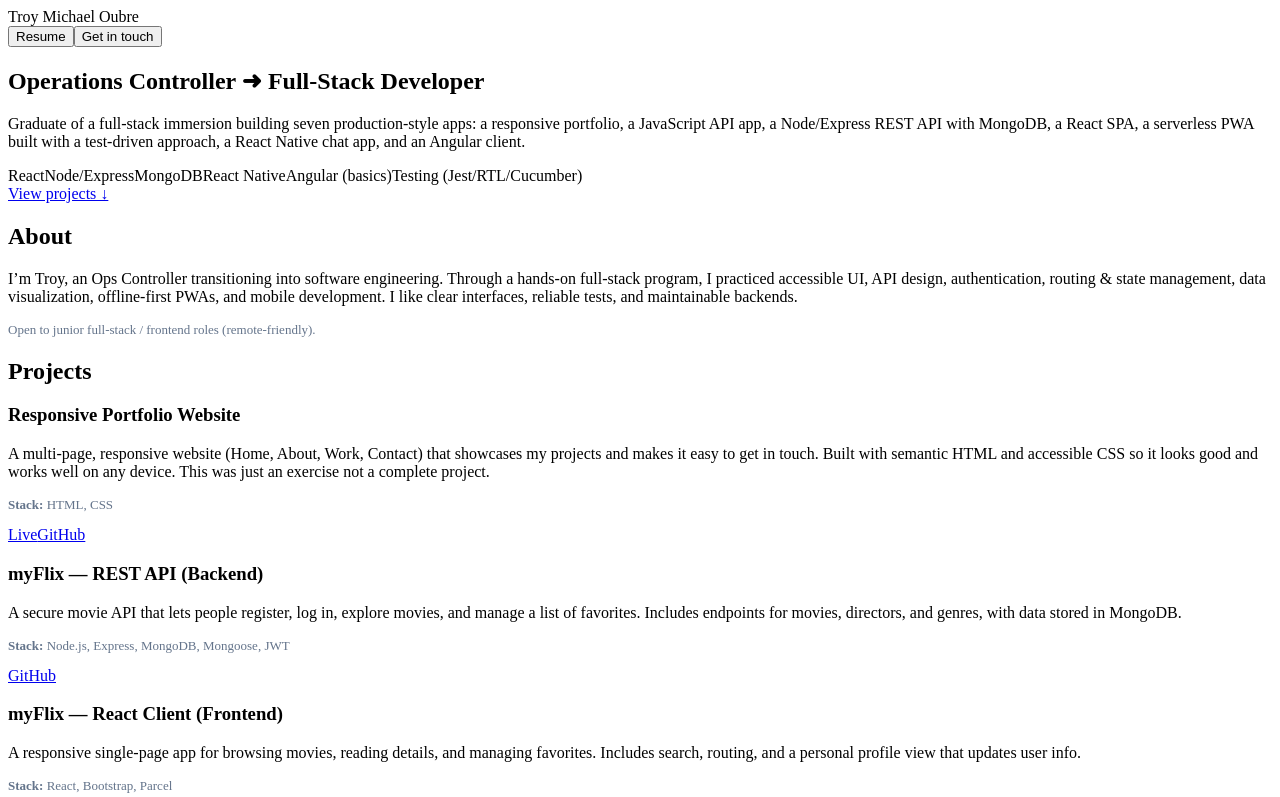
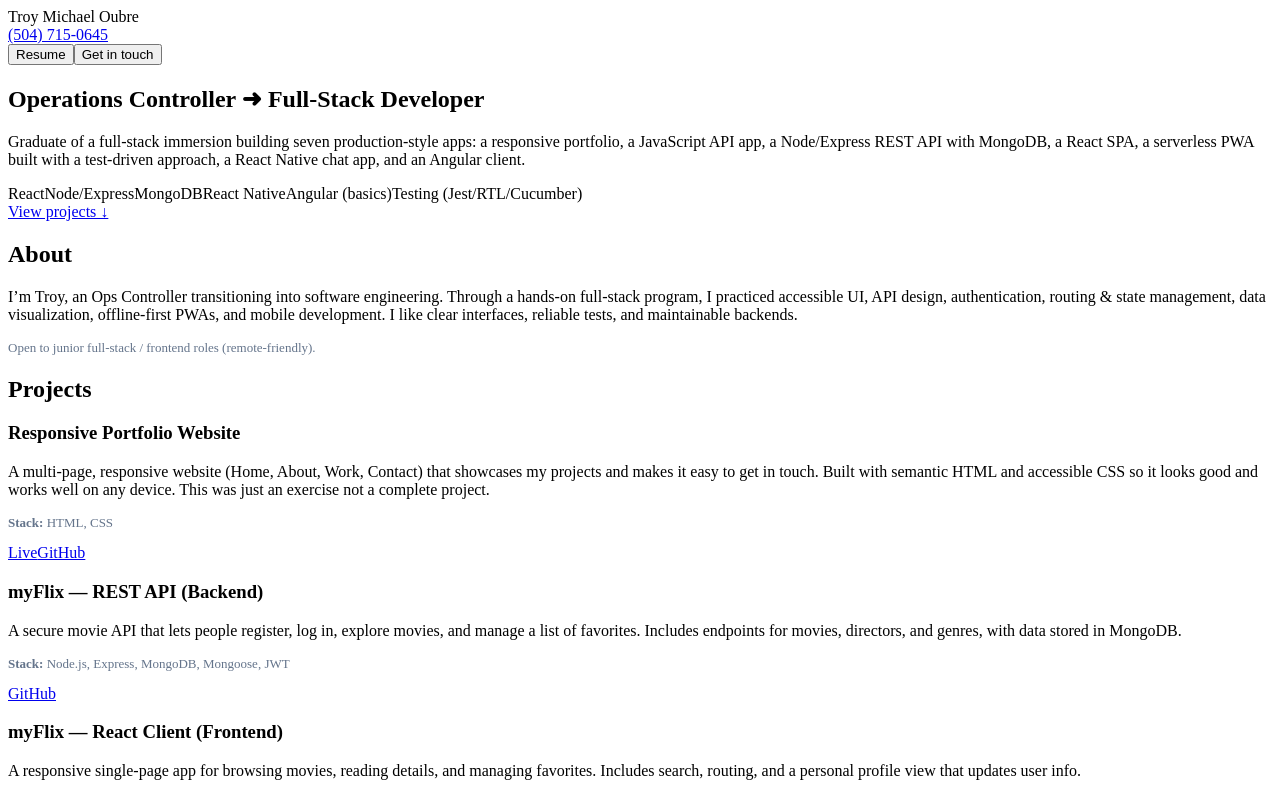
Before and after one commit to tmoubre/My_Portfolio, a React (Vite) app: page / in a window 1280 px wide. Shown: the top 797 px of the page. Built offline with nearby package versions, Linux system fonts and the light colour scheme; the HTML template or start-up script is replaced by a standard one.

Commit message:
Updated header

```diff
--- a/src/App.jsx
+++ b/src/App.jsx
@@ -90,7 +90,16 @@ export default function App() {
       {/* Header */}
       <header className="nav">
         <div className="container">
-          <div className="brand">Troy Michael Oubre</div>
+          <div className="brand">
+          <div className="brand-name">Troy Michael Oubre</div>
+          <a
+            className="brand-phone"
+            href="tel:+15047150645"
+            aria-label="Call Troy at 504 715 0645"
+          >
+            (504) 715-0645
+          </a>
+        </div>
           <nav>
             {/* All nav items share the same style */}
             <button type="button" className="modal-secondary btn-sm" onClick={openResumeModal}>
```
Lines whose indentation alone changed are shown as unchanged.
